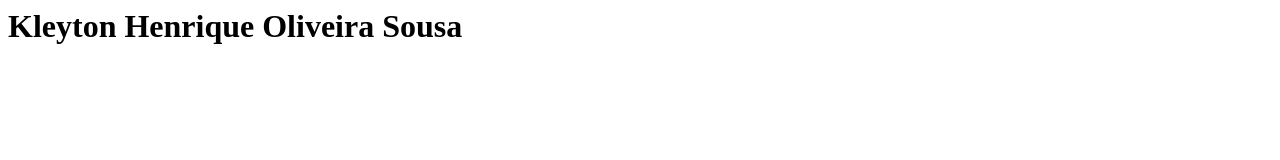
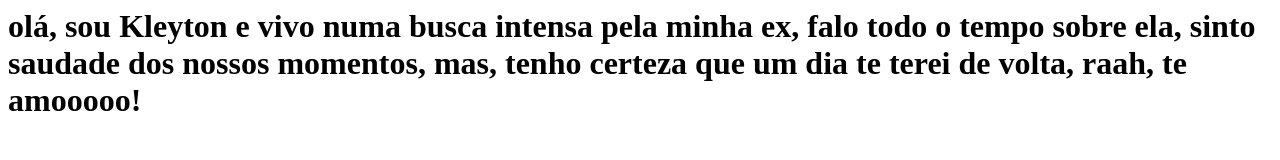
Before and after one commit to kleyton733/meu-enter-querido-, a plain HTML site: page index.html in a window 1280 px wide. Drawn offline with Linux system fonts and the light colour scheme.

Commit message:
minha página html

```diff
--- a/index.html
+++ b/index.html
@@ -3,6 +3,6 @@
 <title>meu ente querido</title>
 </head>
    <body>
-    <h1>Kleyton Henrique Oliveira Sousa</h1>
+    <h1>olá, sou Kleyton e vivo numa busca intensa pela minha ex, falo todo o  tempo sobre ela, sinto saudade dos nossos momentos, mas, tenho certeza que um dia te terei de volta, raah, te amooooo!</h1>
    </body>
 </html>
```
